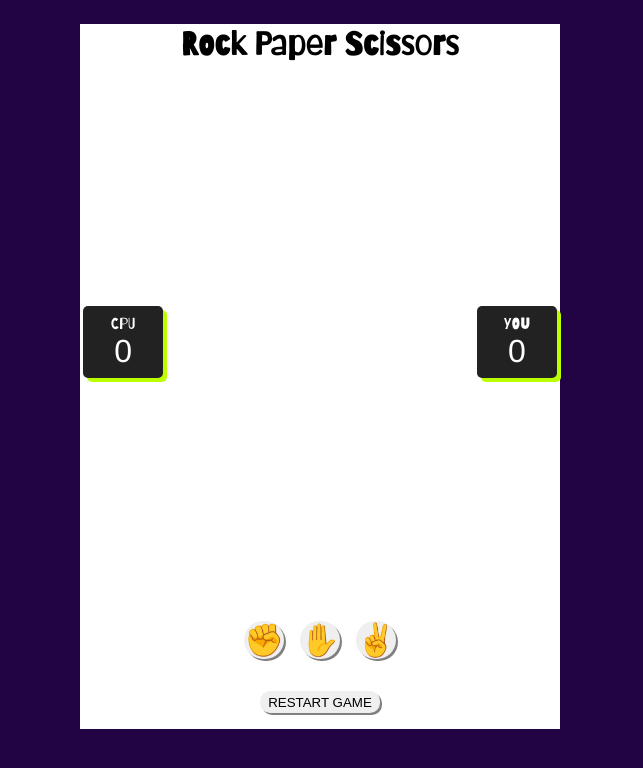
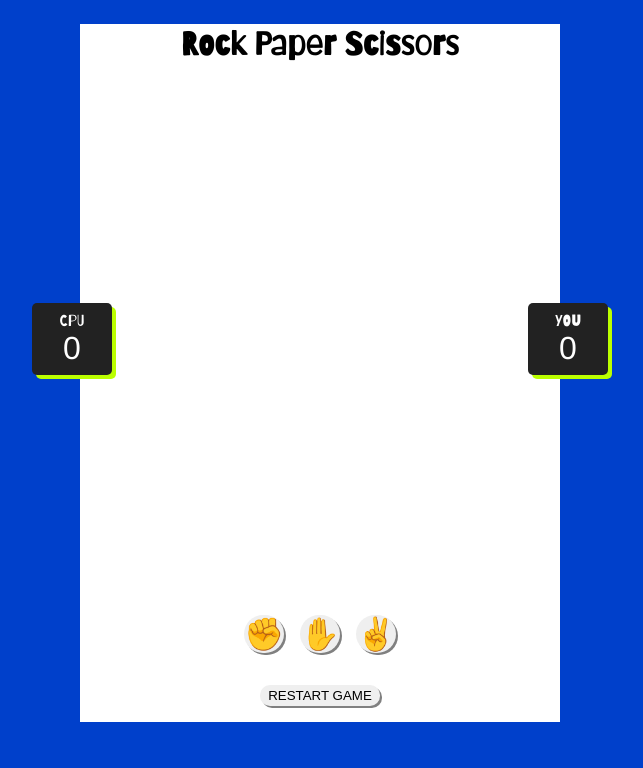
Before and after one commit to manonsfoto/Project_Rock_Paper_Scissors, a React (Vite) app: page / in a window 1280 px wide. Shown: the top 768 px of the page, without its empty margins (320-963 px from the left). Built offline with nearby package versions, Linux system fonts and the light colour scheme.

Commit message:
finished

```diff
--- a/src/components/result/Result.css
+++ b/src/components/result/Result.css
@@ -11,7 +11,7 @@
   justify-content: space-between;
 
   gap: 1rem;
-  width: 30rem;
+  width: 40rem;
 }
 .score-board div {
   padding: 0.5rem;
@@ -26,7 +26,8 @@
 .score-box {
   color: #fff;
   border-radius: 5px;
-  margin: 0.2rem;
+  margin-left: 2rem;
+  margin-right: 2rem;
   width: 5rem;
   box-shadow: 4px 4px rgb(187, 255, 0);
   background-color: rgb(34, 34, 34);
--- a/src/index.css
+++ b/src/index.css
@@ -14,7 +14,7 @@ html {
 body {
   max-width: 1440px;
   margin: 0 auto;
-  background-color: rgb(34, 4, 68);
+  background-color: rgb(0, 64, 203);
 }
 
 img {
```
